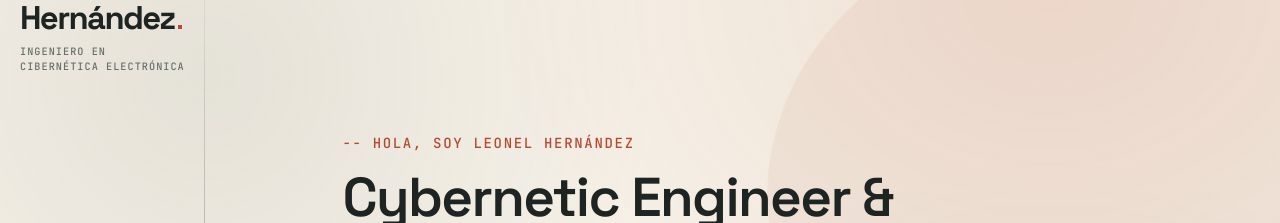
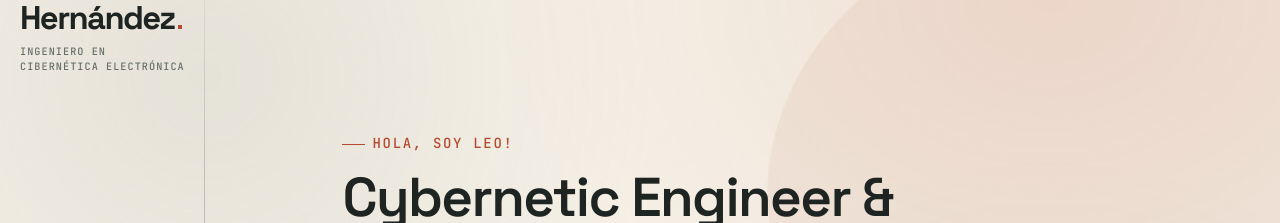
Before and after one commit to HumanDopamina/portfolio, a React (Vite) app: page / in a window 1280 px wide. Shown: the part 68-291 px from the top of the page. Built offline with nearby package versions, Linux system fonts and the light colour scheme.

Commit message:
mejora de guion

```diff
--- a/src/App.jsx
+++ b/src/App.jsx
@@ -109,7 +109,11 @@ function App() {
           >
             <Reveal delay={0}>
               <p className="font-mono text-sm font-medium uppercase tracking-[0.12em] text-accent">
-                -- Hola, soy Leonel Hernández
+                <span
+                  aria-hidden="true"
+                  className="mr-[0.55em] inline-block h-px w-[1.6em] bg-current align-middle"
+                />
+                Hola, soy Leo!
               </p>
             </Reveal>
             <Reveal delay={0}>
```
